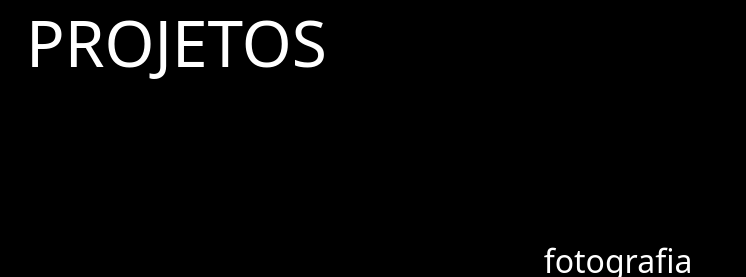
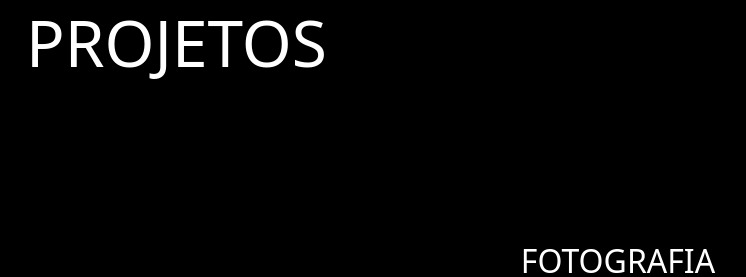
Before and after one commit to nairacirino/site-izi-assessoria, a PHP site: page /projetos.html in a window 1280 px wide. Shown: the part 155-432 px from the top of the page, without its empty margins (22-768 px from the left). Run offline with PHP 8.4, Linux system fonts and the light colour scheme; some libraries are stand-ins or nearby versions.

Commit message:
Ajustes de estilo

```diff
--- a/assets/custom-css/custom.css
+++ b/assets/custom-css/custom.css
@@ -17,7 +17,6 @@ Copyright 2021-2022 Naira Cirino */
 
     /* comportamento de tela */
     scroll-behavior: smooth;
-    box-sizing: border-box;
 }
 
 /* apagando estilos padrão do navegador */
@@ -110,6 +109,10 @@ img:hover {
 
 .mb-6 {
     margin-bottom: 10rem;
+}
+
+.mb-7 {
+    margin-bottom: 5rem;
 }
 
 .ms-6 {
@@ -267,3 +270,9 @@ header {
 .servicos h3 {
     text-transform: uppercase;
 }
+
+/* projetos */
+
+.projetos h3 {
+    text-transform: uppercase;
+}
```
